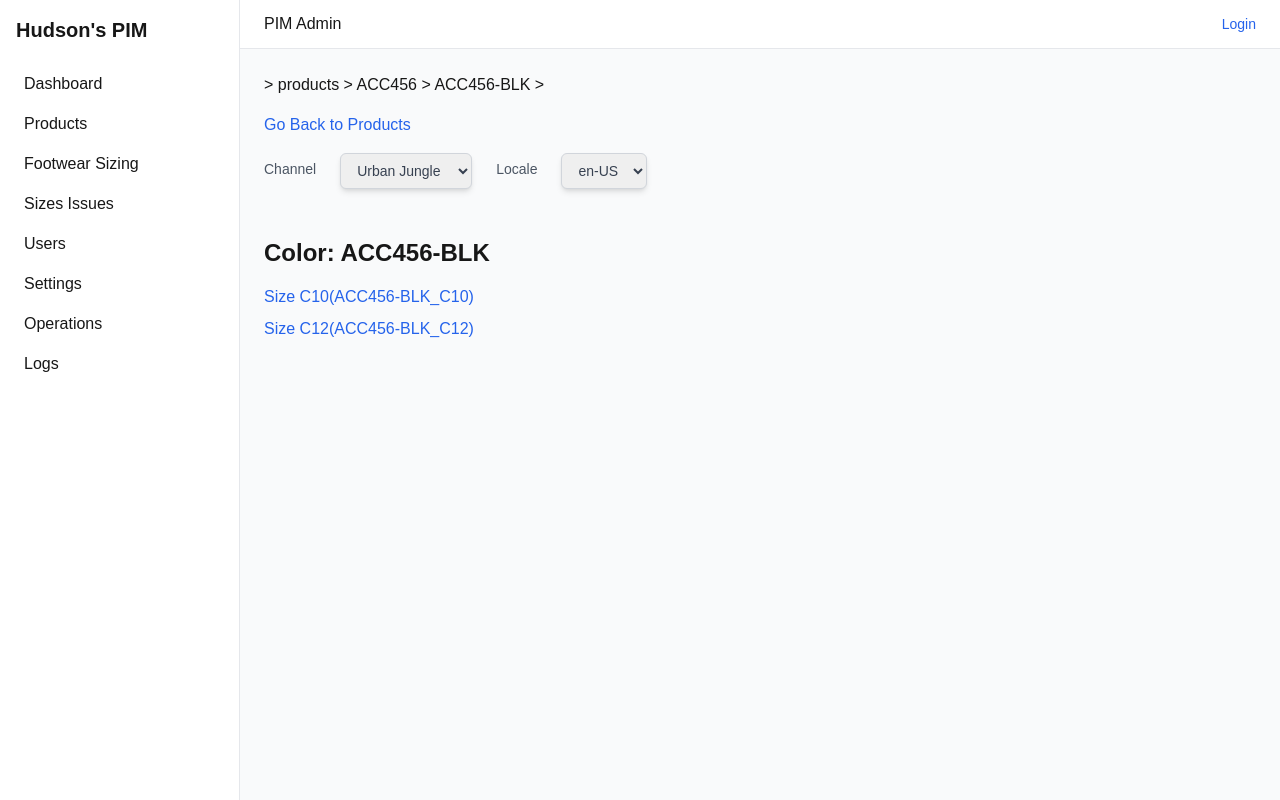
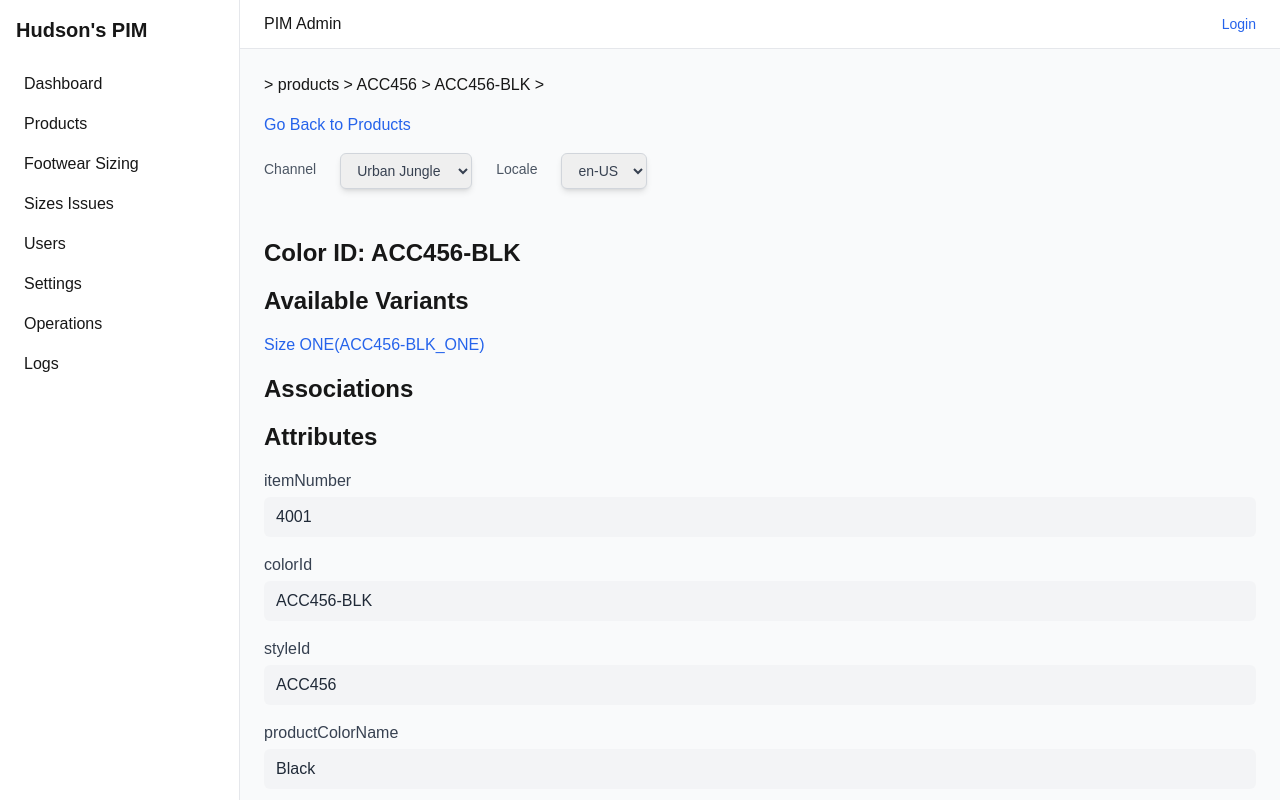
Before and after one commit to DCodeWorks/DynamicsPIM, a Next.js app: page /products/ACC456/ACC456-BLK in a window 1280 px wide. Built offline with nearby package versions, Linux system fonts and the light colour scheme.

Commit message:
fixed some minor issues

```diff
--- a/app/layout.tsx
+++ b/app/layout.tsx
@@ -10,7 +10,7 @@ export const metadata: Metadata = {
   description: "Product enrichment & monitoring dashboard",
 };
 
-export function InnerLayout({ children }: { children: ReactNode }) {
+function InnerLayout({ children }: { children: ReactNode }) {
   return (
     <html lang="en">
       <body className="flex h-screen bg-gray-50">
@@ -21,7 +21,6 @@ export function InnerLayout({ children }: { children: ReactNode }) {
 
           <main className="flex-1 p-6 overflow-auto">{children}</main>
         </div>
-        {/* Main content */}
       </body>
     </html>
   );
--- a/app/products/[styleId]/[colorId]/[variantId]/page.tsx
+++ b/app/products/[styleId]/[colorId]/[variantId]/page.tsx
@@ -1,41 +1,21 @@
 import { ProductVariant } from "@/app/types/Hierarchy";
 import Link from "next/link";
+import variantData from "@/data/variants.json";
 
 export default function ProductVariantPage({
   params,
 }: {
   params: {
     variantId: string;
-    colorId: string;
-    barcodeId: string;
-    ErpProductId: string;
-    sizeId: string;
-    styleId: string;
-    sku: string;
-    euSize: string;
   };
 }) {
-  const {
-    variantId,
-    colorId,
-    barcodeId,
-    ErpProductId,
-    sizeId,
-    styleId,
-    sku,
-    euSize,
-  } = params;
+  const { variantId } = params;
 
-  const variant: ProductVariant = {
-    variantId,
-    colorId,
-    barcodeId,
-    ErpProductId,
-    sizeId,
-    styleId,
-    sku,
-    euSize,
-  };
+  const variant: ProductVariant | undefined = (
+    variantData as ProductVariant[]
+  ).find((v) => v.variantId === variantId);
+
+  if (!variant) return <h1>no variant found!</h1>;
 
   return (
     <div>
--- a/app/products/[styleId]/[colorId]/page.tsx
+++ b/app/products/[styleId]/[colorId]/page.tsx
@@ -1,45 +1,32 @@
 import { ProductColor, ProductVariant } from "@/app/types/Hierarchy";
 import Link from "next/link";
+import colorProductsData from "@/data/colors.json";
+import variantProductsData from "@/data/variants.json";
 
 export default function ProductColorPage({
   params,
 }: {
-  params: { styleId: string; colorId: string, itemNumber: string };
+  params: { styleId: string; colorId: string };
 }) {
-  const { colorId, styleId, itemNumber } = params;
+  const { colorId, styleId } = params;
 
-  const color: ProductColor = {
-    colorId,
-    styleId,
-    itemNumber
-  };
+  const color: ProductColor | undefined = (
+    colorProductsData as ProductColor[]
+  ).find((c) => c.colorId === colorId);
 
-  const variants: ProductVariant[] = [
-    {
-      variantId: `${colorId}_C10`,
-      colorId,
-      sizeId: "C10",
-      barcodeId: "21324",
-      ErpProductId: "7236457654",
-      styleId,
-      sku:"CZ7836-300_C10"
-    },
-    {
-      variantId: `${colorId}_C12`,
-      colorId,
-      sizeId: "C12",
-      barcodeId: "98758",
-      ErpProductId: "8697967987",
-      styleId,
-      sku:"CZ7836-300_C12"
-    },
-  ];
+  const variants: ProductVariant[] | undefined = (
+    variantProductsData as ProductVariant[]
+  ).filter((v) => v.colorId === colorId);
+
+  if (!color) return <h1>Color not found</h1>;
 
   return (
     <div>
-      <h1 className=" text-2xl font-bold mb-4">Color: {color.colorId}</h1>
+      <h1 className=" text-2xl font-bold mb-4">Color ID: {color.colorId}</h1>
+      <h1 className="text-2xl font-bold mb-4">Available Variants</h1>
       <ul className=" space-y-2">
-        {variants.map((v) => (
+        {variants &&
+          variants.map((v) => (
             <li key={v.variantId}>
               <Link
                 href={`/products/${styleId}/${colorId}/${v.variantId}`}
@@ -50,6 +37,29 @@ export default function ProductColorPage({
             </li>
           ))}
       </ul>
+      <div className="my-4">
+        <h1 className=" text-2xl font-bold mb-4">Associations</h1>
+        {color.associations &&
+          color.associations.map((a) => <li key={a}>{a}</li>)}
+      </div>
+      <div>
+        <h1 className="text-2xl font-bold mb-4">Attributes</h1>
+        {Object.entries(color).map(([key, value]) => {
+          return (
+            <div className=" mb-4 mt-4" key={key}>
+              <label className="block font-medium text-gray-700 mb-1">
+                {key}
+              </label>
+              <input
+                type="text"
+                readOnly
+                value={String(value)}
+                className=" w-full px-3 py-2 border-gray-300 rounded-md bg-gray-100 text-gray-800 "
+              />
+            </div>
+          );
+        })}
+      </div>
     </div>
   );
 }
--- a/data/colors.json
+++ b/data/colors.json
@@ -3,36 +3,49 @@
     "itemNumber": "1001",
     "colorId": "CZ7836-600",
     "styleId": "CZ7836",
-    "productColorName": "Black/White"
+    "productColorName": "Black/White",
+    "associations": ["CZ7836-300", "CZ7836-500"]
   },
   {
     "itemNumber": "1002",
     "colorId": "CZ7836-300",
     "styleId": "CZ7836",
-    "productColorName": "Red/Green"
+    "productColorName": "Red/Green",
+    "associations": ["CZ7836-600", "CZ7836-500"]
+  },
+  {
+    "itemNumber": "1003",
+    "colorId": "CZ7836-500",
+    "styleId": "CZ7836",
+    "productColorName": "Red/Green",
+    "associations": ["CZ7836-600", "CZ7836-300"]
   },
   {
     "itemNumber": "43109-0C4",
     "colorId": "43109-0C4",
     "styleId": "43109",
-    "productColorName": "Wendy Cottage Crochet White Black"
+    "productColorName": "Wendy Cottage Crochet White Black",
+    "associations": ["43109-0NK"]
   },
   {
     "itemNumber": "43109-0NK",
     "colorId": "43109-0NK",
     "styleId": "43109",
-    "productColorName": "HEY DUDE-Wendy Cottage Crochet Multi-43109-0NK"
+    "productColorName": "HEY DUDE-Wendy Cottage Crochet Multi-43109-0NK",
+    "associations": ["43109-0C4"]
   },
   {
     "itemNumber": "3001",
     "colorId": "CLTH123-UNI",
     "styleId": "CLTH123",
-    "productColorName": "Heather Gray"
+    "productColorName": "Heather Gray",
+    "associations": []
   },
   {
     "itemNumber": "4001",
     "colorId": "ACC456-BLK",
     "styleId": "ACC456",
-    "productColorName": "Black"
+    "productColorName": "Black",
+    "associations": []
   }
 ]
--- a/data/variants.json
+++ b/data/variants.json
@@ -16,6 +16,15 @@
     "sizeId": "C12",
     "barcodeId": "0123456789013",
     "ErpProductId": "ERP1002"
+  },
+  {
+    "variantId": "CZ7836-600_C13",
+    "sku": "CZ7836-600_C13",
+    "colorId": "CZ7836-600",
+    "styleId": "CZ7836",
+    "sizeId": "C12",
+    "barcodeId": "0123456789548",
+    "ErpProductId": "ERP1003"
   },
   {
     "variantId": "CZ7836-300_C10",
```
Also changed, not shown: app/types/Hierarchy.ts (+6 -5 lines). Lines whose indentation alone changed are shown as unchanged.
